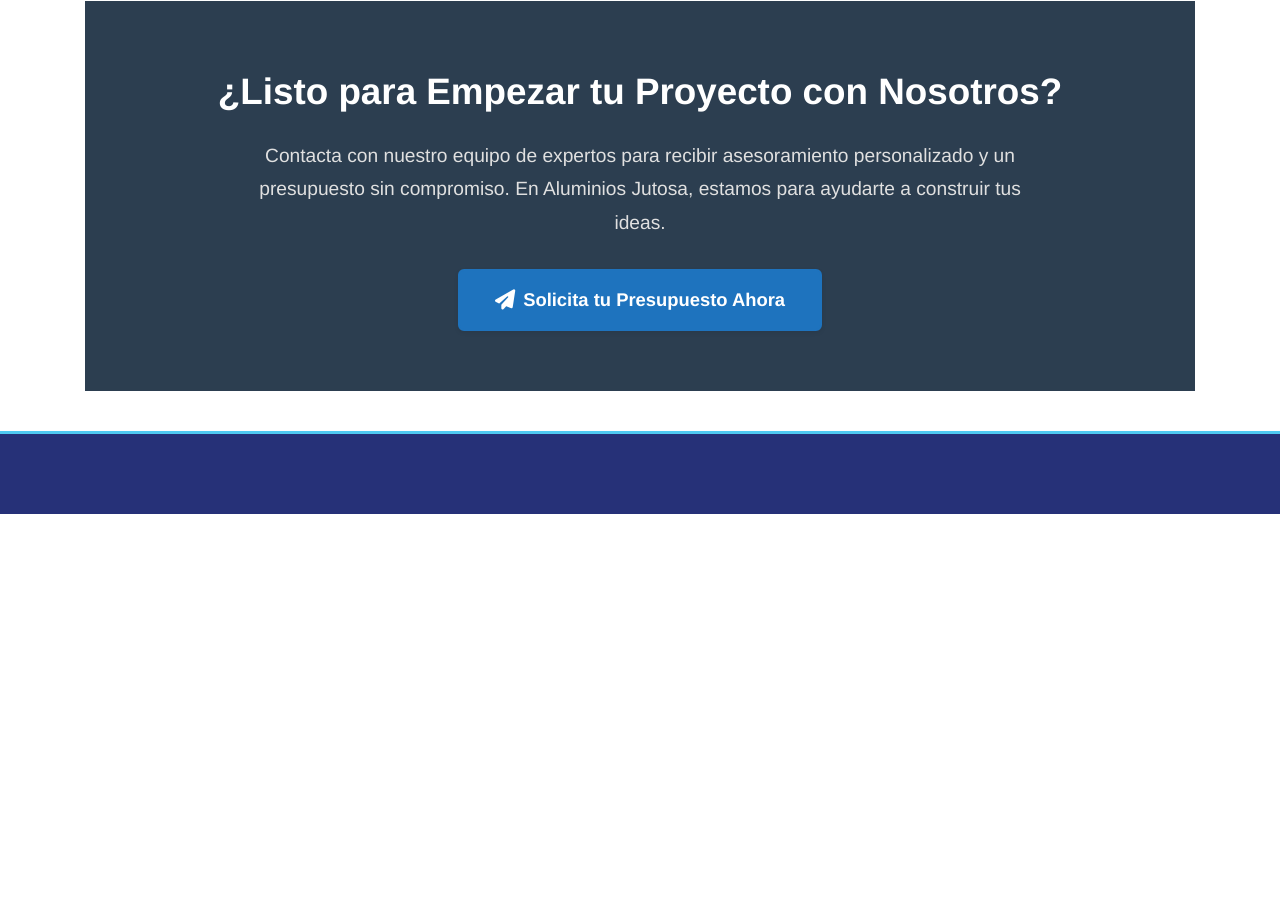
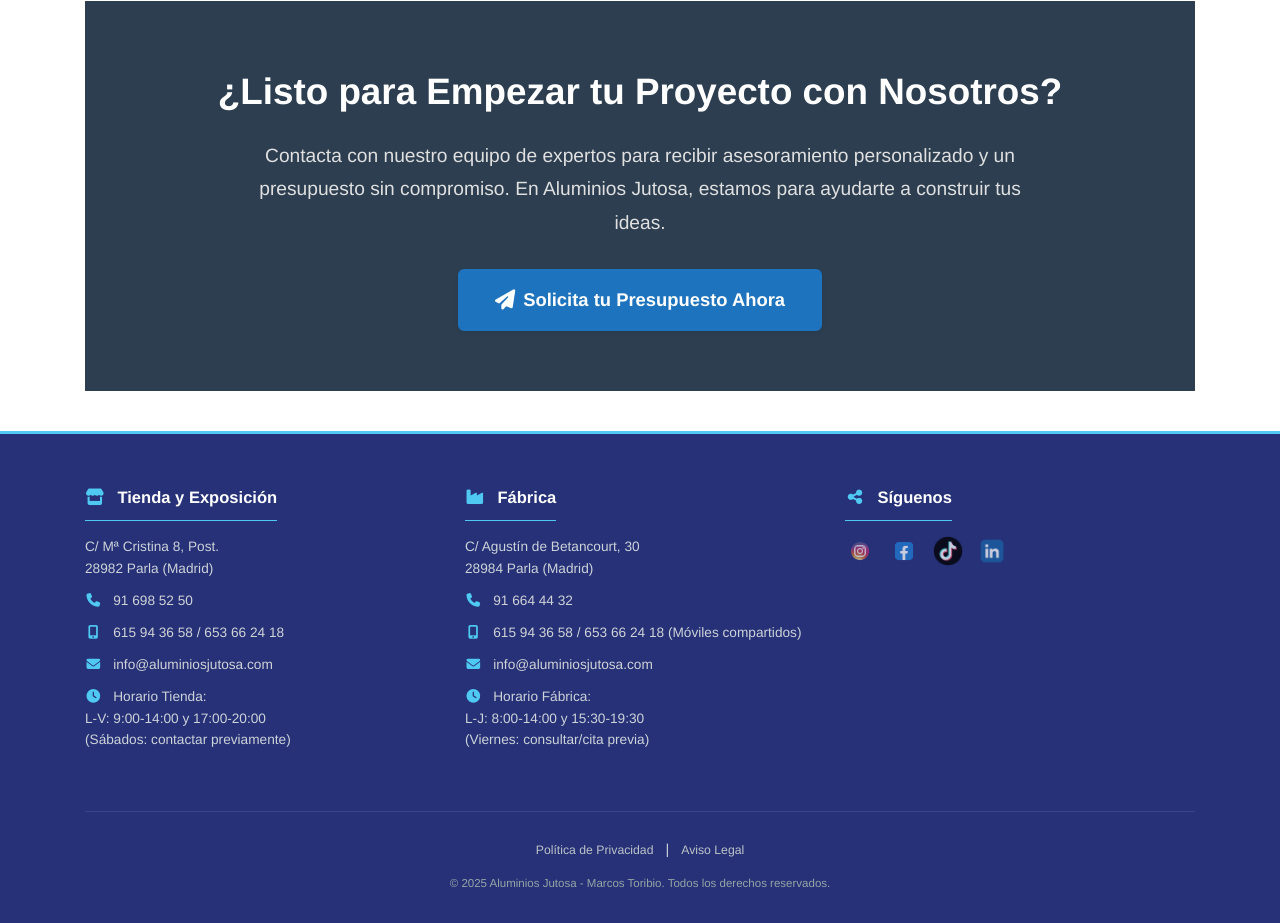
Before and after one commit to MarcosTc3/MisProyectosTFG, a plain HTML site: page index.html in a window 1280 px wide. Shown: the part 3742-4665 px from the top of the page. Before the commit the page ends 4256 px from the top, so only its background shows below. Drawn offline with Linux system fonts and the light colour scheme.

Commit message:
Cambios pagina de Inicio con problemas terminada

```diff
--- a/css/index.css
+++ b/css/index.css
@@ -42,21 +42,21 @@
 /* Wrapper para el contenido después del hero full-viewport */
 .main-content-wrapper {
     position: relative;
-    /* z-index: 2; No debería ser necesario si el hero está en el flujo o con z-index menor que header */
     background-color: #fff;
+    /* El padding-top para separar del header ya no es necesario aquí,
+       la primera sección dentro (bienvenida-resumen) tendrá su propio margen. */
 }
 
 
 /* 1. Hero Slider Full Viewport */
 .hero-slider.full-viewport-hero {
-    position: relative; /* Mantenido en relative para que empuje el contenido si es necesario */
+    position: relative; /* Mantenido en relative para que el flujo del documento siga */
     width: 100%;
     height: 100vh; /* OCUPA TODA LA ALTURA DEL VIEWPORT */
     overflow: hidden;
     background-color: #222;
-    margin-top: 0 !important; /* Asegurar que se pega al header */
+    margin-top: 0 !important; /* Asegurar que se pega al header si este es sticky */
     padding-top: 0 !important;
-    /* z-index: 1;  Es mejor que el header tenga un z-index alto (ej. 1000) y este no, o uno bajo. */
 }
 .hero-slider.full-viewport-hero .slide {
     display: none;
@@ -66,12 +66,12 @@
     top: 0;
     left: 0;
     opacity: 0;
-    transition: opacity 1s ease-in-out; /* Solo fade por simplicidad y rendimiento */
+    transition: opacity 1s ease-in-out;
 }
 .hero-slider.full-viewport-hero .slide.active {
     display: block;
     opacity: 1;
-    z-index: 1;
+    z-index: 1; /* Para el slide activo */
 }
 .hero-slider.full-viewport-hero .slide img {
     width: 100%;
@@ -166,7 +166,10 @@
     position: relative;
     color: #fff;
     border-radius: 8px;
-    margin-top: 50px; /* <<<< SEPARACIÓN DEL CARRUSEL HERO */
+    margin-top: 50px; /* <<<< SEPARACIÓN DEL CARRUSEL HERO (si el carrusel no es position:absolute) */
+    /* Si el carrusel es position:absolute, .main-content-wrapper necesitaría margin-top: 100vh;
+       y este .bienvenida-resumen no necesitaría margin-top.
+       Dado que he puesto .hero-slider como relative, este margin-top es para la separación. */
 }
 .bienvenida-resumen::before {
     content: "";
@@ -224,7 +227,7 @@
 
 /* 4. Proyectos Destacados */
 .proyectos-grid { display: grid; grid-template-columns: repeat(auto-fit, minmax(280px, 1fr)); gap: 25px; }
-@media (min-width: 992px) { .proyectos-grid { grid-template-columns: repeat(3, 1fr); } } /* 3x2 en desktop */
+@media (min-width: 992px) { .proyectos-grid { grid-template-columns: repeat(3, 1fr); } }
 .proyecto-item img { width: 100%; height: 260px; object-fit: cover; border-radius: 8px; box-shadow: 0 4px 12px rgba(0,0,0,0.1); transition: transform 0.3s ease, opacity 0.3s ease; cursor: pointer; }
 .proyecto-item img:hover { transform: scale(1.03); opacity: 0.85; }
 
@@ -248,8 +251,8 @@
     border-radius: 8px;
     border-left: 5px solid #50C9F2;
     box-sizing: border-box;
-    flex-shrink: 0;
-    /* width: 100%; Es importante que el JS maneje esto para el efecto 1 a la vez */
+    flex-shrink: 0; /* Importante para que no se encojan los slides */
+    /* El JS ajustará el width de cada card (ej. width: 100% del contenedor visible) */
 }
 .testimonio-rating { color: #FFD700; margin-bottom: 10px; font-size: 1.1em; text-align: center; }
 .testimonio-card .testimonio-texto { font-style: italic; color: #444; line-height: 1.65; margin-bottom: 15px; position: relative; padding-left: 30px; }
--- a/index.html
+++ b/index.html
@@ -63,8 +63,7 @@
         <div class="slider-dots"></div>
     </section>
 
-    <main class="main-content-wrapper">
-        <div class="container">
+    <main class="main-content-wrapper"> <div class="container">
             <section class="bienvenida-resumen text-center page-section">
                 <div class="bienvenida-content">
                     <h2>Bienvenidos a Aluminios Jutosa</h2>
@@ -200,7 +199,48 @@
     </main>
 
     <footer>
-        </footer>
+        <div class="container">
+            <div class="footer-content-wrapper">
+                <div class="footer-column" id="footer-tienda">
+                    <h4><i class="fas fa-store icon"></i> Tienda y Exposición</h4>
+                    <p>C/ Mª Cristina 8, Post.<br>28982 Parla (Madrid)</p>
+                    <p><i class="fas fa-phone icon"></i> <a href="tel:+34916985250">91 698 52 50</a></p>
+                    <p><i class="fas fa-mobile-alt icon"></i> <a href="tel:+34615943658">615 94 36 58</a> / <a href="tel:+34653662418">653 66 24 18</a></p>
+                    <p><i class="fas fa-envelope icon"></i> <a href="mailto:info@aluminiosjutosa.com">info@aluminiosjutosa.com</a></p>
+                    <p><i class="fas fa-clock icon"></i> Horario Tienda:<br>L-V: 9:00-14:00 y 17:00-20:00<br>
+                    (Sábados: contactar previamente)</p>
+                </div>
+
+                <div class="footer-column" id="footer-fabrica">
+                    <h4><i class="fas fa-industry icon"></i> Fábrica</h4>
+                    <p>C/ Agustín de Betancourt, 30<br>28984 Parla (Madrid)</p>
+                    <p><i class="fas fa-phone icon"></i> <a href="tel:+34916644432">91 664 44 32</a></p>
+                    <p><i class="fas fa-mobile-alt icon"></i> <a href="tel:+34615943658">615 94 36 58</a> / <a href="tel:+34653662418">653 66 24 18</a> (Móviles compartidos)</p>
+                    <p><i class="fas fa-envelope icon"></i> <a href="mailto:info@aluminiosjutosa.com">info@aluminiosjutosa.com</a></p>
+                    <p><i class="fas fa-clock icon"></i> Horario Fábrica:<br>L-J: 8:00-14:00 y 15:30-19:30<br>
+                    (Viernes: consultar/cita previa)</p>
+                </div>
+
+                <div class="footer-column" id="footer-social">
+                    <h4><i class="fas fa-share-alt icon"></i> Síguenos</h4>
+                    <div class="social-media">
+                        <a href="https://www.instagram.com/" target="_blank" rel="noopener noreferrer" aria-label="Instagram de Jutosa"><img src="img/LogoInstagram.png" alt="Instagram"></a>
+                        <a href="https://www.facebook.com/people/Aluminios-Jutosa/100077347466519/?locale=fo_FO" target="_blank" rel="noopener noreferrer" aria-label="Facebook de Jutosa"><img src="img/LogoFacebook.png" alt="Facebook"></a>
+                        <a href="https://www.tiktok.com/@aluminiosjutosa" target="_blank" rel="noopener noreferrer" aria-label="TikTok de Jutosa"><img src="img/LogoTiktok.png" alt="TikTok"></a>
+                        <a href="https://www.linkedin.com/" target="_blank" rel="noopener noreferrer" aria-label="LinkedIn de Jutosa"><img src="img/LogoLinkedin.png" alt="LinkedIn"></a>
+                    </div>
+                </div>
+            </div>
+
+            <div class="footer-bottom">
+                <div class="legal-links">
+                    <a href="politica-privacidad.html">Política de Privacidad</a> |
+                    <a href="aviso-legal.html">Aviso Legal</a>
+                </div>
+                <p class="copyright">© <span id="current-year"></span> Aluminios Jutosa - Marcos Toribio. Todos los derechos reservados.</p>
+            </div>
+        </div>
+    </footer>
 
     <div id="lightbox-modal" class="lightbox">
         <span class="lightbox-cerrar">&times;</span>
@@ -215,7 +255,6 @@
             document.getElementById("current-year").textContent = new Date().getFullYear();
         }
 
-        // Lógica del Carrusel Hero y Testimonios (DEBE ESTAR DENTRO DE DOMContentLoaded)
         document.addEventListener('DOMContentLoaded', function() {
             // HERO SLIDER
             const heroSlider = document.querySelector('.hero-slider');
@@ -299,18 +338,22 @@
 
                 function setupTestimonialSlider() {
                     if (numCards === 0) return;
+                    // Contenedor de slides (el que se mueve) debe ser N * 100% del ancho del viewport del slider
                     slidesContainer.style.width = `${numCards * 100}%`;
+                    // Cada tarjeta ocupa 1/N del ancho del contenedor de slides,
+                    // lo que equivale al 100% del ancho del viewport del slider.
                     cards.forEach(card => {
                         card.style.width = `${100 / numCards}%`;
-                        card.style.flexShrink = '0';
+                        card.style.flexShrink = '0'; // Muy importante para que no se encojan
                         card.style.boxSizing = 'border-box';
                     });
                 }
 
                 function showCurrentTestimonial() {
                     if (numCards === 0) return;
-                    const offsetPercentage = currentIndex * (100 / numCards);
-                    slidesContainer.style.transform = `translateX(-${offsetPercentage}%)`;
+                    // El desplazamiento es el índice actual por el porcentaje que representa un slide
+                    const percentageOffset = currentIndex * (100 / numCards);
+                    slidesContainer.style.transform = `translateX(-${percentageOffset}%)`;
                 }
 
                 function nextTestimonialSlide() {
@@ -324,7 +367,7 @@
                 }
 
                 function startTestimonialAutoPlay() {
-                    if (numCards <= 1) {
+                    if (numCards <= 1) { // No autoplay ni botones si hay solo 1 o 0 testimonios
                         if(prevBtn) prevBtn.style.display = 'none';
                         if(nextBtn) nextBtn.style.display = 'none';
                         return;
@@ -361,7 +404,7 @@
                 }
             }
 
-            // LIGHTBOX (Global, si está en main.js, esto puede ser redundante o ajustarse)
+            // LIGHTBOX
             const localLightboxModal = document.getElementById('lightbox-modal');
             if(localLightboxModal) {
                 const localLightboxImage = document.getElementById('lightbox-imagen');
```
